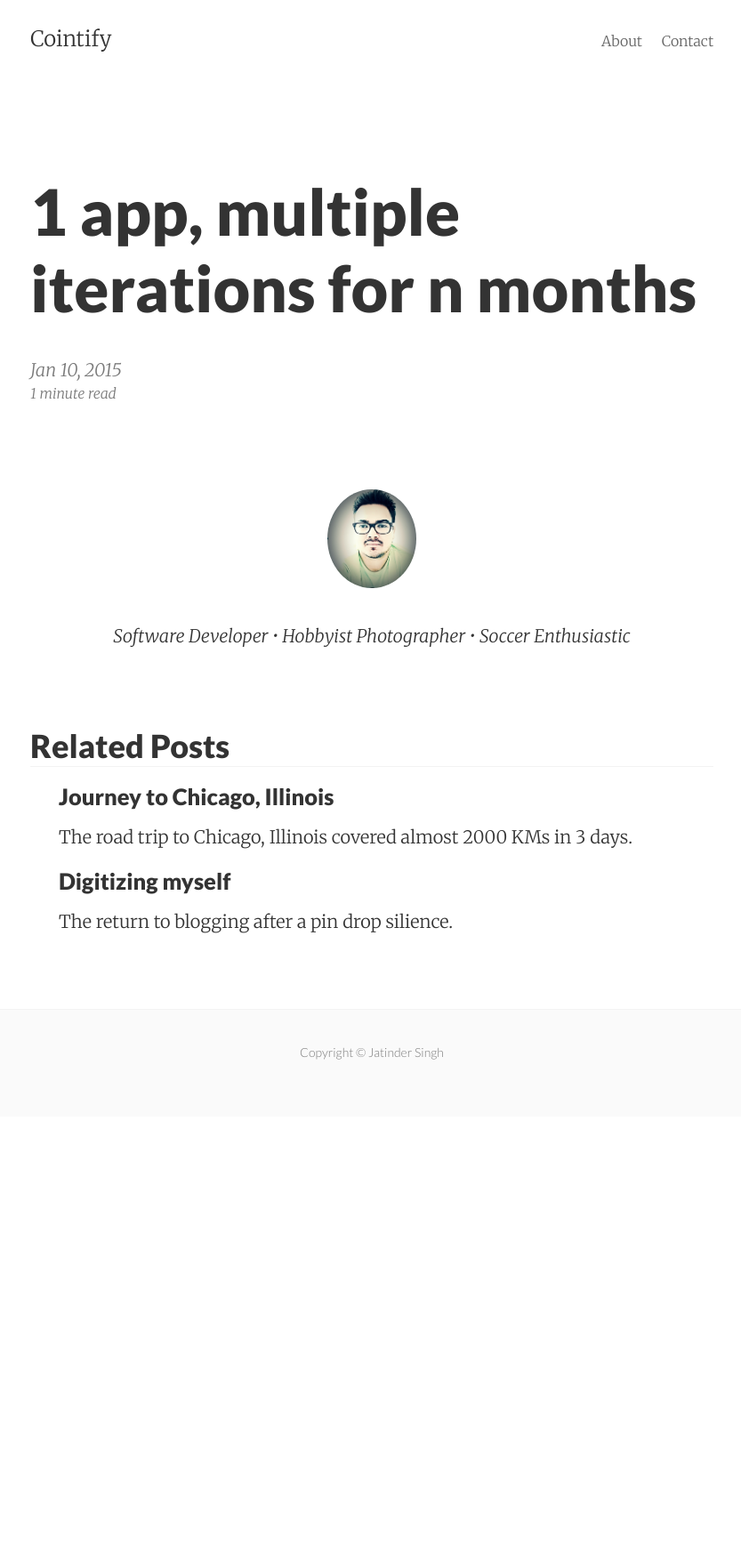
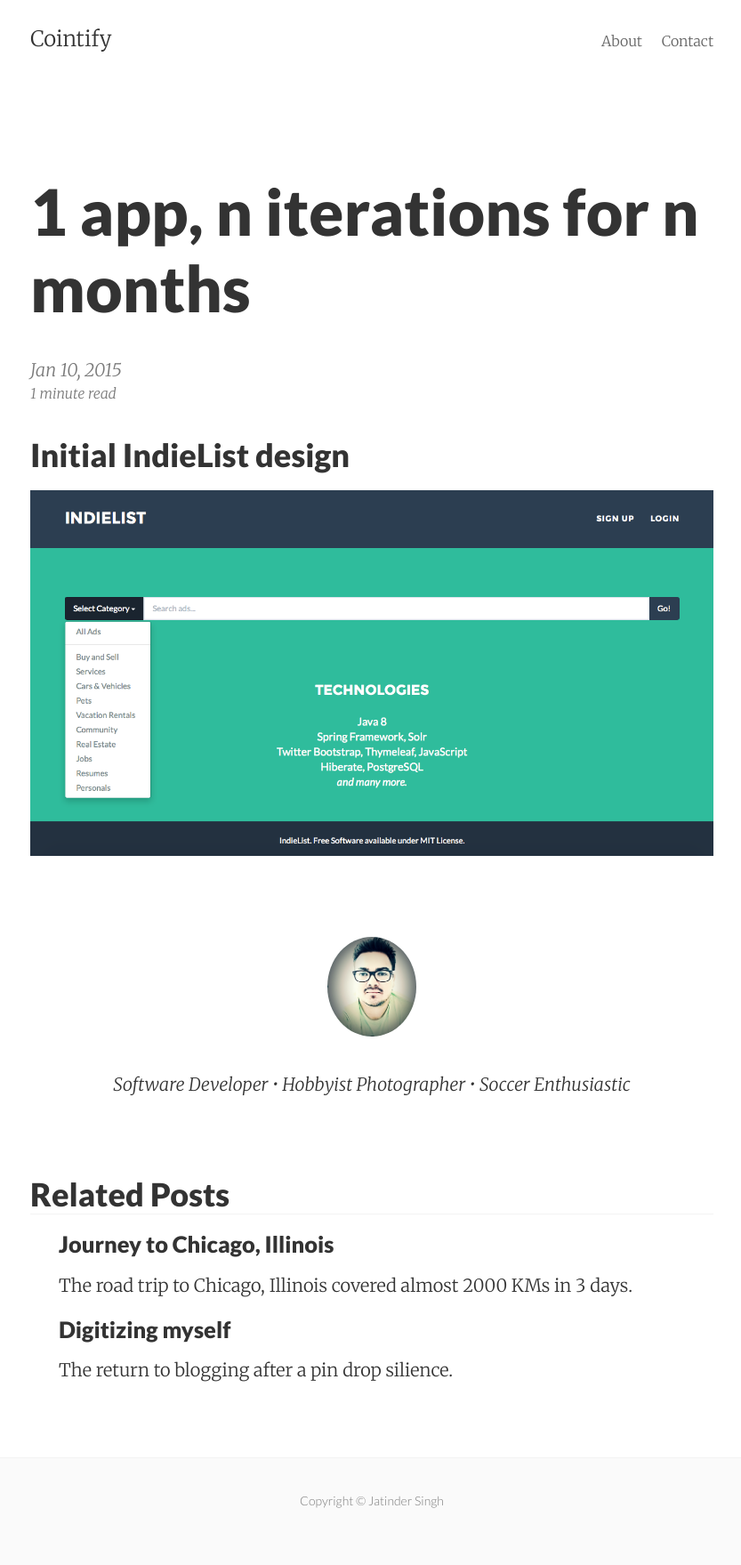
Before and after one commit to cointify/cointify.github.io, a Jekyll site: the page built from _posts/2015-01-10-one-app.md, in a window 1280 px wide. Shown: the whole page at 89% size, without its empty margins (222-1055 px from the left). Built offline with Jekyll 4.4.1, drawn with Linux system fonts in a browser that asks for light colours; Markdown is read by kramdown in place of the engine named in the settings; before the commit the page ends 1255 px from its top, so only the background shows below that.

Commit message:
Changed post content

```diff
--- a/_posts/2015-01-10-one-app.md
+++ b/_posts/2015-01-10-one-app.md
@@ -1,7 +1,10 @@
 ---
 layout:     post
-title:      1 app, multiple iterations for n months
+title:      1 app, n iterations for n months
 date:       2015-01-10 14:35:00
-summary:    Writing a single web based application with multiple iterations for n months.
+summary:    Writing a single web based application with n iterations for n months.
 categories: programming
 ---
+
+### Initial IndieList design
+![Initial IndieList Design]({{ site.url }}/images/indielist-1.png)
```
Also changed, not shown: images/indielist-1.png (added).
